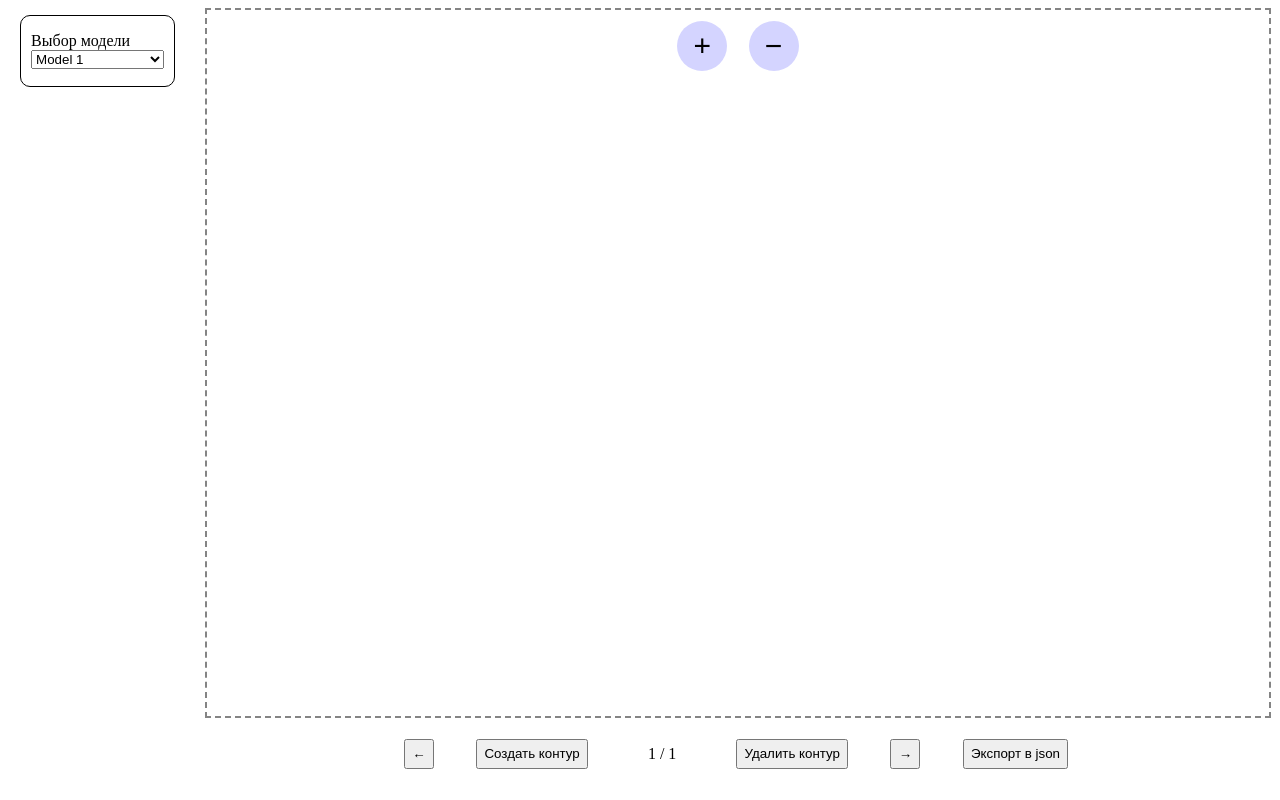
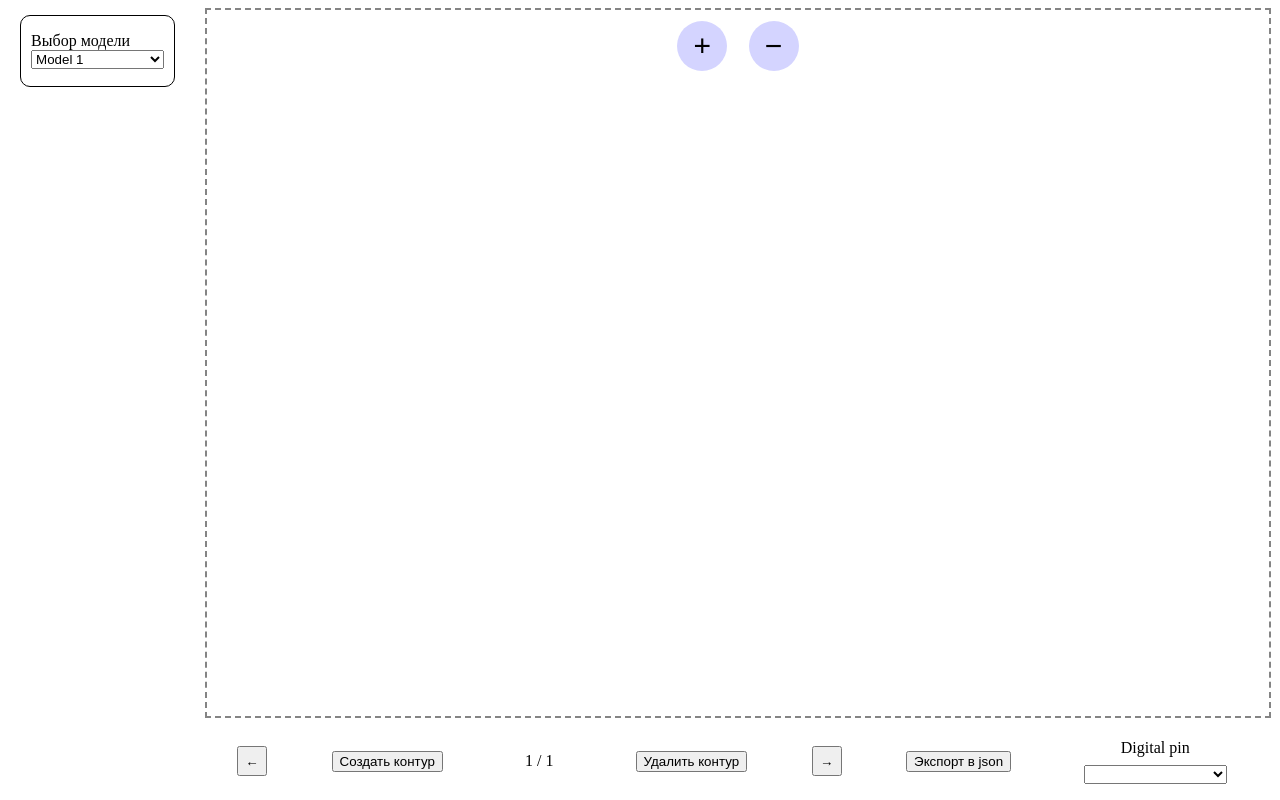
Before and after one commit to AlexGat27/GraphicEditor, a Vue app: page / in a window 1280 px wide. Built offline with nearby package versions, Linux system fonts and the light colour scheme.

Commit message:
Добавление цифровых пинов

```diff
--- a/src/components/Editor.vue
+++ b/src/components/Editor.vue
@@ -18,17 +18,25 @@
       <button @click="popContour()">Удалить контур</button>
       <button @click="switchContour(1)" class="icon-btn arrow-forward"></button>
       <button @click="exportData()">Экспорт в json</button>
+
+      <div class="digitalPin">
+        <label>Digital pin</label>
+        <select v-model="currentContour.digitalPin">
+          <option v-for="digitalPin in filterDigitalPins" :value="digitalPin">{{ digitalPin }}</option>
+        </select>
+      </div>
     </div>
   </div>
 </template>
 
 <script>
 import BlockContainer from './BlockContainer.vue';
+import SelectBlock from './blocks/SelectBlock.vue';
 import { saveAs } from 'file-saver';
 
 export default {
   components: {
-    BlockContainer
+    BlockContainer, SelectBlock
   },
   props:{
     model: {
@@ -38,13 +46,21 @@ export default {
   },
   data() {
     return {
-      contours: [{contourID: 0, containers: []}],
-      currentContour: {},
+      digitalPins: [1,2,3,4,5,6,7,8],
+      contours: [{contourID: 0, digitalPin: 0, containers: []}],
+      currentContour: {contourID: 0, digitalPin: 0, containers: []},
       defaultContainer: {
         conditionAttributes: [{condition: '', value: '', inputSignal: '', spCanInterval: 0}],
         actionAttributes: [{action: '', actionType: '', interrupedTime: 0, cyclePeriod: 0, power: 0}],
       }
     };
+  },
+  computed:{
+    filterDigitalPins(){
+      return this.digitalPins.filter(
+        pin => !this.contours.some(contour => contour.digitalPin === pin && contour.contourID !== this.currentContour.contourID)
+      )
+    }
   },
   created(){
     let newContainer = JSON.parse(JSON.stringify(this.defaultContainer))
@@ -85,7 +101,7 @@ export default {
       console.log(this.currentContour);
     },
     addContour(){
-      this.contours.push({contourID: this.contours.length, containers: []})
+      if (this.contours.length < 8) this.contours.push({contourID: this.contours.length,digitalPin: 0, containers: []})
     },
     popContour(){
       if (this.contours.length > 1){
@@ -144,11 +160,12 @@ export default {
 
 .contoursButtons{
   display: flex;
-  justify-content: center;
+  justify-content: space-around;
+  align-items: center;
   bottom: 10%;
   width: 100%;
 }
-.contoursButtons button{
+.contoursButtons button, .contoursButtons div{
   margin: 2%;
 }
 .contoursButtons p{
@@ -168,4 +185,15 @@ export default {
   content: '\2192';
 }
 
+.digitalPin{
+  display: flex;
+  justify-content: center;
+  align-items: center;
+  flex-direction: column;
+  width: 15%;
+}
+.digitalPin select{
+  margin-top: 5%;
+  width: 90%;
+}
 </style>
```
